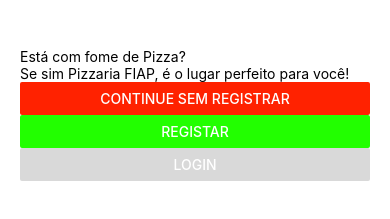
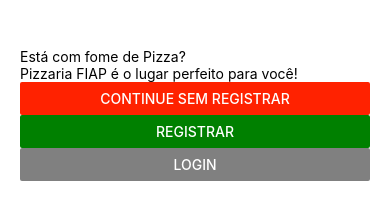
Before and after one commit to LeoBlanco123/cp1-mobile, a React Native app: screen / in a window 390 px wide. Shown: the part 299-518 px from the top of the page. Built offline with nearby package versions, Linux system fonts and the light colour scheme.

Commit message:
mudado view app.js

```diff
--- a/App.js
+++ b/App.js
@@ -1,32 +1,37 @@
-import {Text,View,SafeAreaView,ScrollView,Image,Button} from 'react-native'
-import Estilo from './components/Estilo'
+import React from 'react';
+import { Text, View, SafeAreaView, ScrollView, Image, Button } from 'react-native';
+import Estilo from './components/Estilo';
 
-export default ()=>(
+export default () => (
   <ScrollView>
     <View style={Estilo.viewSafeAndroid}>
       <SafeAreaView>
 
         <View style={Estilo.divPrin}>
           <Text style={Estilo.h1}>PIZZARIA FIAP</Text>
-          <Image style= {Estilo.tamImage}source={require('./assets/pizza.png')}/>
+          <Image style={Estilo.tamImage} source={require('./assets/pizza.png')} />
         </View>
 
-        <View>
-          <Text>Está com fome de Pizza?</Text>
-          <Text>Se sim Pizzaria FIAP, é o lugar perfeito para você!</Text>
+        <View style={Estilo.textPizza}>
+          <Text style={Estilo.textPizzaH1}>Está com fome de Pizza?</Text>
+          <Text style={Estilo.pizzaText}>Pizzaria FIAP é o lugar perfeito para você!</Text>
         </View>
 
-        <View>
-          <Button title='Continue sem registrar' color={'#ff2200'}/>
+        <View style={Estilo.buttonSemRegistro}>
+          <Button title='Continue sem registrar' color={'#ff2200'} />
         </View>
 
-        <View>
-          <Button title='Registar' color={'#22ff00'}/>
-          <Button title='Login' color={'#d9d9d9'}/>
+        <View style={Estilo.buttonContainer}>
+          <View style={Estilo.button}>
+            <Button title='Registrar' color={'#008000'} />
+          </View>
+
+          <View style={Estilo.button}>
+            <Button title='Login' color={'#808080'} />
+          </View>
         </View>
 
       </SafeAreaView>
     </View>
   </ScrollView>
-
-)
+);
```
